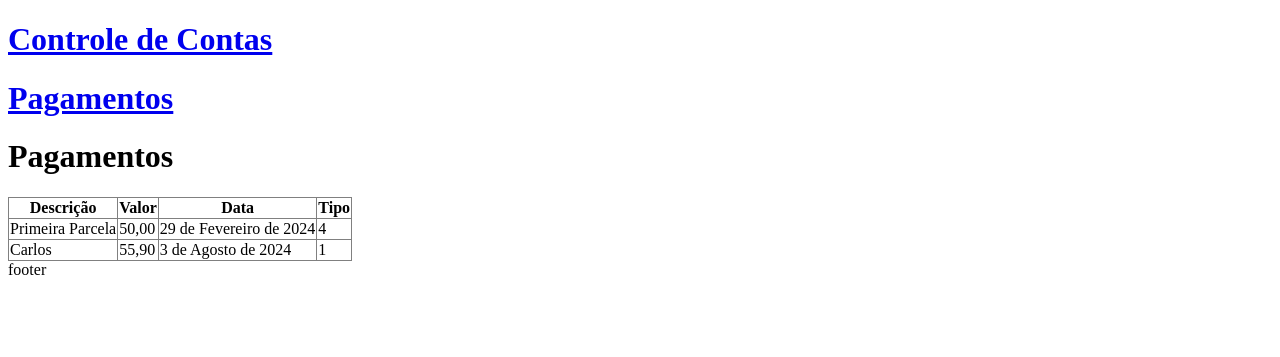
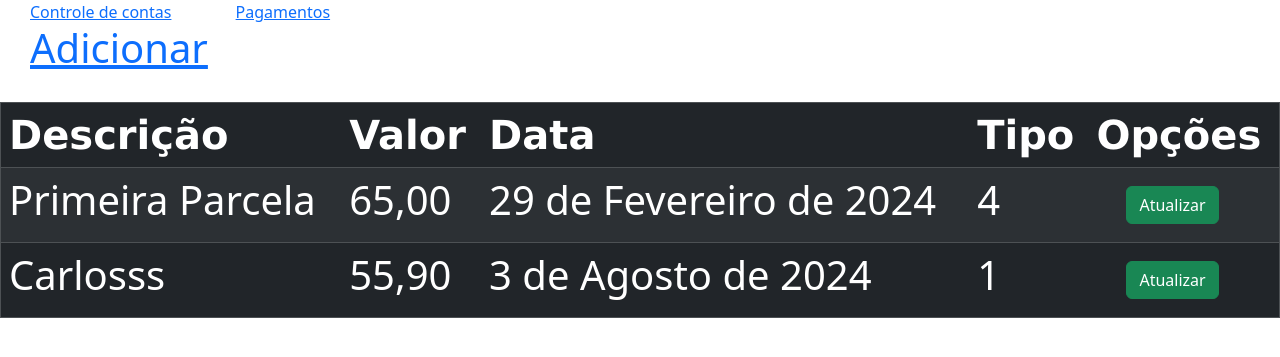
Before and after one commit to mateushnra/study-python, a Django app: page /controle_contas_pagamentos/pagamento in a window 1280 px wide. Shown: the top 357 px of the page. Run offline with Django 5.2, Linux system fonts and the light colour scheme; data comes from the database, SQL or seed files in the repository.

Commit message:
atualiza projeto feito em aula

```diff
--- /dev/null
+++ b/projetos/django/ambiente/controle_contas_pagamentos/static/css/style.css
@@ -0,0 +1,31 @@
+h1{
+    color: #F00;
+
+
+}
+table{
+    border: 1px solid orange;
+    margin: 30px 0;
+}
+th{
+    background-color: orange;
+    color: white;
+    font-family: Verdana, Geneva, Tahoma, sans-serif;
+
+}
+td{
+    color:orange;
+}
+a{
+    text-decoration: none;
+    color: black;
+    margin: 10px 30px;
+    cursor:pointer;
+
+}
+a:hover{
+    color:greenyellow;
+    background: blue;
+    padding: 5px;
+    border-radius: 25px;
+}
--- /dev/null
+++ b/projetos/django/ambiente/controle_contas_pagamentos/static/js/script.js
@@ -0,0 +1 @@
+console.log("Here")
--- a/projetos/django/ambiente/controle_contas_pagamentos/templates/base.html
+++ b/projetos/django/ambiente/controle_contas_pagamentos/templates/base.html
@@ -1,20 +1,28 @@
+{% load static%}
+
 <!DOCTYPE html>
-<html lang="en">
+<html lang ="pt-br">
+
     <head>
         <meta charset="UTF-8">
         <meta name="viewport" content="width=device-width, initial-scale=1.0">
-    <title>Document</title>
+
+        <title>Pagamento</title>
+        <link rel="stylesheet" href="{% static 'css/style.css' %}" >
+        <link href="https://cdn.jsdelivr.net/npm/bootstrap@5.3.3/dist/css/bootstrap.min.css" rel="stylesheet" integrity="sha384-QWTKZyjpPEjISv5WaRU9OFeRpok6YctnYmDr5pNlyT2bRjXh0JMhjY6hW+ALEwIH" crossorigin="anonymous">
     </head>
     <body>
-    <h1> <a href="{% url 'index' %}">Controle de Contas</a></h1>
-    <h1> <a href="{% url 'pagamento' %}">Pagamentos</a></h1>
+        <a href="{%url 'index'%}">Controle de contas</a>
+        <a href="{%url 'pagamento'%}">Pagamentos</a>
+    {%block content%}
+    <p>
+    Desenvolvimento
+    </p>
+    {%endblock content%}
 
-    {% block content%}
-    <p>Frases Padrão</p>
-    {% endblock content%}
+    <script src = "{% static 'js/script.js' %}" ></script>
+    <link href="https://cdn.jsdelivr.net/npm/bootstrap@5.3.3/dist/css/bootstrap.min.css" rel="stylesheet" integrity="sha384-QWTKZyjpPEjISv5WaRU9OFeRpok6YctnYmDr5pNlyT2bRjXh0JMhjY6hW+ALEwIH" crossorigin="anonymous">
 
-    <div>
-        footer
-    </div>
     </body>
+
 </html>
--- a/projetos/django/ambiente/controle_contas_pagamentos/templates/controle_contas_pagamentos/pagamento.html
+++ b/projetos/django/ambiente/controle_contas_pagamentos/templates/controle_contas_pagamentos/pagamento.html
@@ -1,31 +1,33 @@
-{%extends 'base.html'%}
+{% extends 'base.html'%}
 
-{% block content %}
-    <h1>Pagamentos</h1>
-
-    <table border="1" style="border-collapse: collapse;">
-        <thead>
+{%block content%}
+    <h1><Pagamentos/h1>
+        <a href ="{% url 'cad_pagamento' %}">Adicionar</a>
+        <table border= "1" class="table table-dark table-striped table-hover">
+            <thead>
             <tr>
                 <th>Descrição</th>
                 <th>Valor</th>
                 <th>Data</th>
                 <th>Tipo</th>
+                <th>Opções</th>
             </tr>
         </thead>
         <tbody>
-            {% for item in pagamentos %}
+            {% for pag in pagamentos %}
             <tr>
-                <td>{{item.descricao}}</td>
-                <td>{{item.valor}}</td>
-                <td>{{item.data}}</td>
-                <td>{{item.tipo}}</td>
+                <td>{{pag.descricao}}</td>
+                <td>{{pag.valor}}</td>
+                <td>{{pag.data}}</td>
+                <td>{{pag.tipo}}</td>
+                <td><a href="{% url 'upd_pagamento' pag.id %}" class="btn btn-success">Atualizar</a></td>
             </tr>
-            {% empty %}
-                <tr>
-                    <td colspan="4">Sem pagamentos informados</td>
-                </tr>
+            {%empty%}
+            <tr>
+                <td colspan="4">Sem pagamentos Informados</td>
+            </tr>
             {% endfor %}
-        </tbody>
-    </table>
+        </table>
 
-{% endblock content %}
+
+{%endblock content%}
--- a/projetos/django/ambiente/controle_contas_pagamentos/urls.py
+++ b/projetos/django/ambiente/controle_contas_pagamentos/urls.py
@@ -4,4 +4,6 @@ from . import views
 urlpatterns = [
     path('', views.index, name='index'),
     path('controle_contas_pagamentos/pagamento', views.pagamento, name='pagamento'),
+    path('controle_contas_pagamentos/cad_pagamento', views.cad_pagamento,name='cad_pagamento'),
+    path('controle_contas_pagamentos/upd_pagamento/<pk>', views.upd_pagamento,name='upd_pagamento'),
 ]
--- a/projetos/django/ambiente/controle_contas_pagamentos/views.py
+++ b/projetos/django/ambiente/controle_contas_pagamentos/views.py
@@ -1,5 +1,10 @@
 from django.shortcuts import render
 from .models import Pagamento
+
+from .forms import PagamentoForm
+from django.http import HttpResponseRedirect
+from django.urls import reverse
+
 
 # Create your views here.
 def index(request):
@@ -9,3 +14,28 @@ def pagamento(request):
     pagamentos = Pagamento.objects.order_by('data')
     context = {'pagamentos': pagamentos}
     return render(request,'controle_contas_pagamentos/pagamento.html', context)
+
+def cad_pagamento(request):
+    if request.method != 'POST':
+        form = PagamentoForm()
+    else:
+        form = PagamentoForm(request.POST)
+        if form.is_valid():
+            form.save()
+            return HttpResponseRedirect(reverse('pagamento'))
+    context = {'form':form}
+    return render(request,'controle_contas_pagamentos/cad_pagamento.html',context)
+
+
+def upd_pagamento(request, pk):
+    update = Pagamento.objects.get(id=pk)
+
+    if( request.method != "POST"):
+        form = PagamentoForm(instance=update)
+    else:
+        form = PagamentoForm(instance=update, data=request.POST)
+        if(form.is_valid()):
+            form.save()
+            return HttpResponseRedirect(reverse('pagamento'))
+    context = {'update': update, 'pk': pk, 'form': form}
+    return render(request, 'controle_contas_pagamentos/upd_pagamento.html', context)
--- a/projetos/django/ambiente/pyvenv.cfg
+++ b/projetos/django/ambiente/pyvenv.cfg
@@ -2,4 +2,4 @@ home = C:\Users\LAB 6\AppData\Local\Programs\Python\Python312
 include-system-site-packages = false
 version = 3.12.2
 executable = C:\Users\LAB 6\AppData\Local\Programs\Python\Python312\python.exe
-command = C:\Users\LAB 6\AppData\Local\Programs\Python\Python312\python.exe -m venv C:\Python\django\ambiente
+command = C:\Users\LAB 6\AppData\Local\Programs\Python\Python312\python.exe -m venv C:\Python\study-python/projetos/django\ambiente
```
Also changed, not shown: projetos/django/ambiente/controle_contas_pagamentos/forms.py (added, +8 -0 lines), projetos/django/ambiente/controle_contas_pagamentos/templates/controle_contas_pagamentos/cad_pagamento.html (added, +12 -0 lines), projetos/django/ambiente/controle_contas_pagamentos/templates/controle_contas_pagamentos/upd_pagamento.html (added, +11 -0 lines), projetos/django/ambiente/controle_contas_pagamentos/templates/index.html (+3 -16 lines), projetos/django/ambiente/db.sqlite3. Lines whose indentation alone changed are shown as unchanged.
